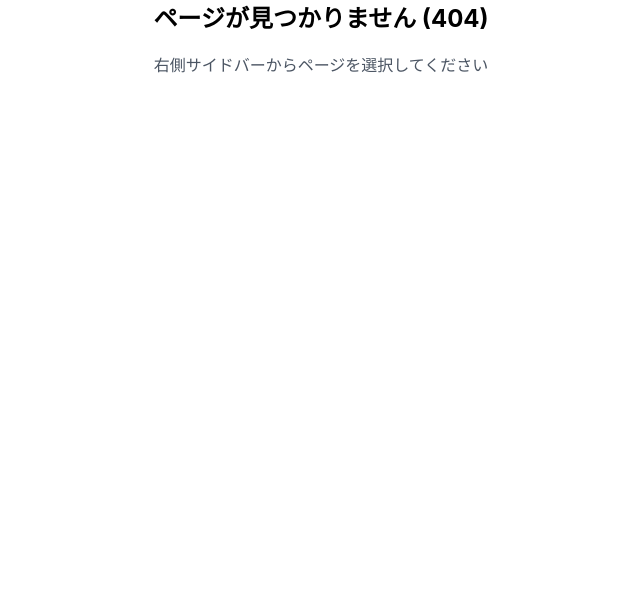
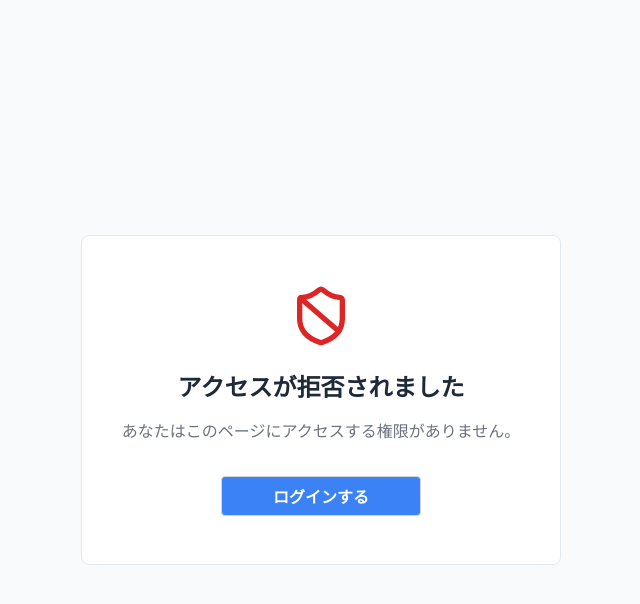
Before and after one commit to mokkun55/yurigaoka-app-teacher, a Next.js app: page /access-denied in a window 1280 px wide. Before the commit this address had no page. Shown: the top 604 px of the page, without its empty margins (319-959 px from the left). Built offline with nearby package versions, Linux system fonts and the light colour scheme; no server answers; a web font is replaced by a local one.

Commit message:
feat: アクセス拒否ページを追加

```diff
--- /dev/null
+++ b/src/app/(auth)/access-denied/page.tsx
@@ -0,0 +1,26 @@
+'use client'
+
+import BaseButton from '@/ui/base-button'
+import styles from './styles.module.css'
+import { useAuth } from '@/hooks/useAuth'
+import { ShieldBan } from 'lucide-react'
+
+export default function AccessDeniedPage() {
+  const { signOut } = useAuth()
+
+  return (
+    <div className={styles.container}>
+      <div className={styles.content}>
+        <ShieldBan className={styles.icon} size={64} />
+        <h1 className={styles.title}>アクセスが拒否されました</h1>
+        <p className={styles.description}>あなたはこのページにアクセスする権限がありません。</p>
+
+        <div className={styles.actions}>
+          <BaseButton onClick={signOut} width="200px">
+            ログインする
+          </BaseButton>
+        </div>
+      </div>
+    </div>
+  )
+}
--- /dev/null
+++ b/src/app/(auth)/access-denied/styles.module.css
@@ -0,0 +1,123 @@
+.container {
+  min-height: 100vh;
+  display: flex;
+  align-items: center;
+  justify-content: center;
+  background: #f8fafc;
+  padding: 20px;
+}
+
+.content {
+  background: white;
+  border-radius: 8px;
+  padding: 48px 40px;
+  border: 1px solid #e2e8f0;
+  display: flex;
+  flex-direction: column;
+  align-items: center;
+  justify-content: center;
+}
+
+.icon {
+  margin-bottom: 24px;
+  color: #dc2626;
+}
+
+.title {
+  font-size: 24px;
+  font-weight: 600;
+  color: #1f2937;
+  margin-bottom: 16px;
+  line-height: 1.3;
+}
+
+.description {
+  font-size: 16px;
+  color: #6b7280;
+  margin-bottom: 32px;
+  line-height: 1.6;
+}
+
+.errorInfo {
+  background: #fef2f2;
+  border: 1px solid #fecaca;
+  border-radius: 6px;
+  padding: 20px;
+  margin-bottom: 32px;
+  text-align: left;
+}
+
+.errorTitle {
+  font-size: 16px;
+  font-weight: 600;
+  color: #dc2626;
+  margin-bottom: 16px;
+  text-align: center;
+}
+
+.errorDetails {
+  display: flex;
+  flex-direction: column;
+  gap: 12px;
+}
+
+.errorItem {
+  display: flex;
+  flex-direction: column;
+  gap: 4px;
+}
+
+.errorLabel {
+  font-size: 14px;
+  font-weight: 500;
+  color: #374151;
+  text-transform: uppercase;
+  letter-spacing: 0.5px;
+}
+
+.errorValue {
+  font-size: 14px;
+  color: #374151;
+  background: white;
+  padding: 8px 12px;
+  border-radius: 4px;
+  border: 1px solid #d1d5db;
+  word-break: break-all;
+  font-family: 'Monaco', 'Menlo', 'Ubuntu Mono', monospace;
+}
+
+.actions {
+  display: flex;
+  justify-content: center;
+}
+
+.loginButton:hover {
+  background: #2563eb;
+}
+
+.loginButton:active {
+  background: #1d4ed8;
+}
+
+/* レスポンシブデザイン */
+@media (max-width: 640px) {
+  .container {
+    padding: 16px;
+  }
+
+  .content {
+    padding: 32px 24px;
+  }
+
+  .title {
+    font-size: 20px;
+  }
+
+  .icon {
+    font-size: 40px;
+  }
+
+  .errorInfo {
+    padding: 16px;
+  }
+}
```
